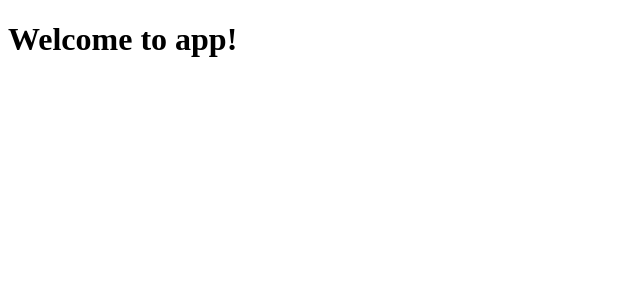
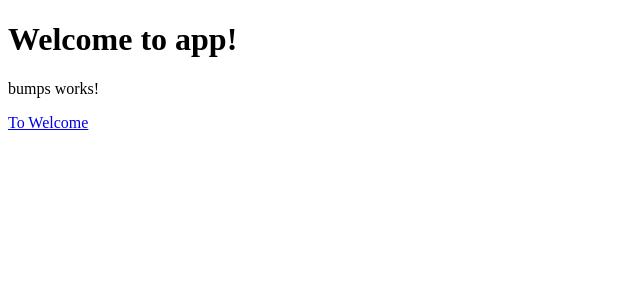
Before and after one commit to mlk0/ngChildRoutes, an Angular app in the folder ngChildRoutes/: page /bum in a window 1280 px wide. Before the commit this address led to /. Shown: the top 300 px of the page, without its empty margins (0-640 px from the left). Built offline with nearby package versions, Linux system fonts and the light colour scheme.

Commit message:
adding bumps component, route definition and routerLinks to anchor elements to navigate between the two components

```diff
--- /dev/null
+++ b/ngChildRoutes/src/app/bumps/bumps.component.html
@@ -0,0 +1,4 @@
+<p>
+  bumps works!
+</p>
+<a [routerLink]="['/welcome']">To Welcome</a>
--- /dev/null
+++ b/ngChildRoutes/src/app/bumps/bumps.component.ts
@@ -0,0 +1,15 @@
+import { Component, OnInit } from '@angular/core';
+
+@Component({
+  selector: 'app-bumps',
+  templateUrl: './bumps.component.html',
+  styleUrls: ['./bumps.component.css']
+})
+export class BumpsComponent implements OnInit {
+
+  constructor() { }
+
+  ngOnInit() {
+  }
+
+}
--- a/ngChildRoutes/src/app/welcome/welcome.component.html
+++ b/ngChildRoutes/src/app/welcome/welcome.component.html
@@ -1,3 +1,4 @@
 <p>
   welcome works!
 </p>
+<a [routerLink]="['/bum']" >To Bumps</a>
```
Also changed, not shown: ngChildRoutes/src/app/app.module.ts (+6 -2 lines), ngChildRoutes/src/app/bumps/bumps.component.css (added), 1 other file (tests, documents, lock files or other folders).
